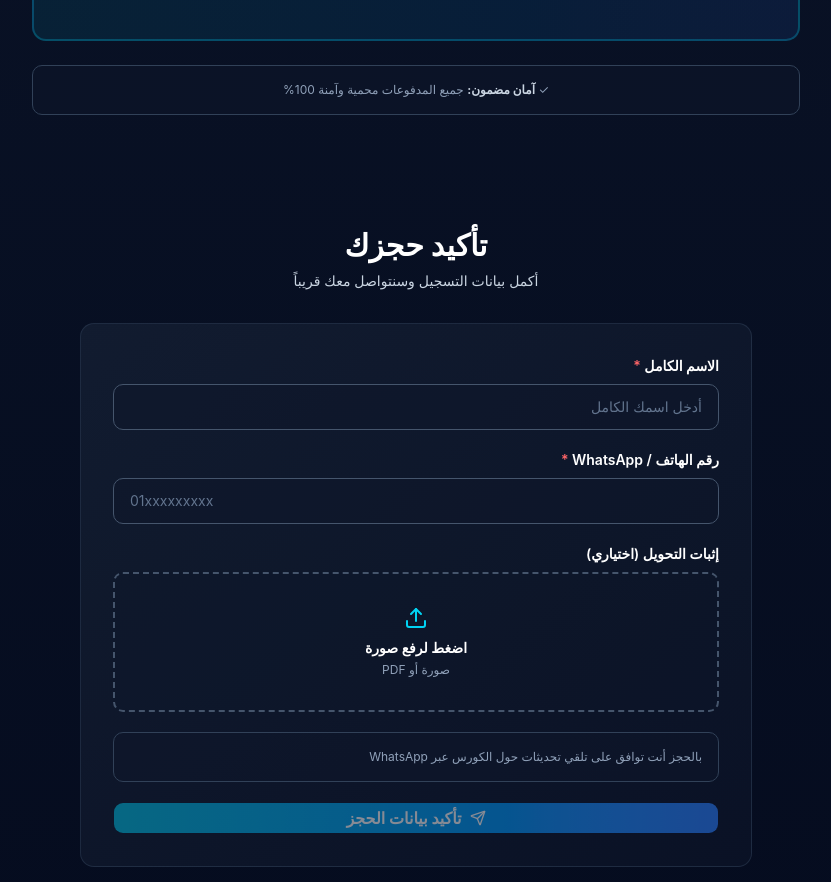
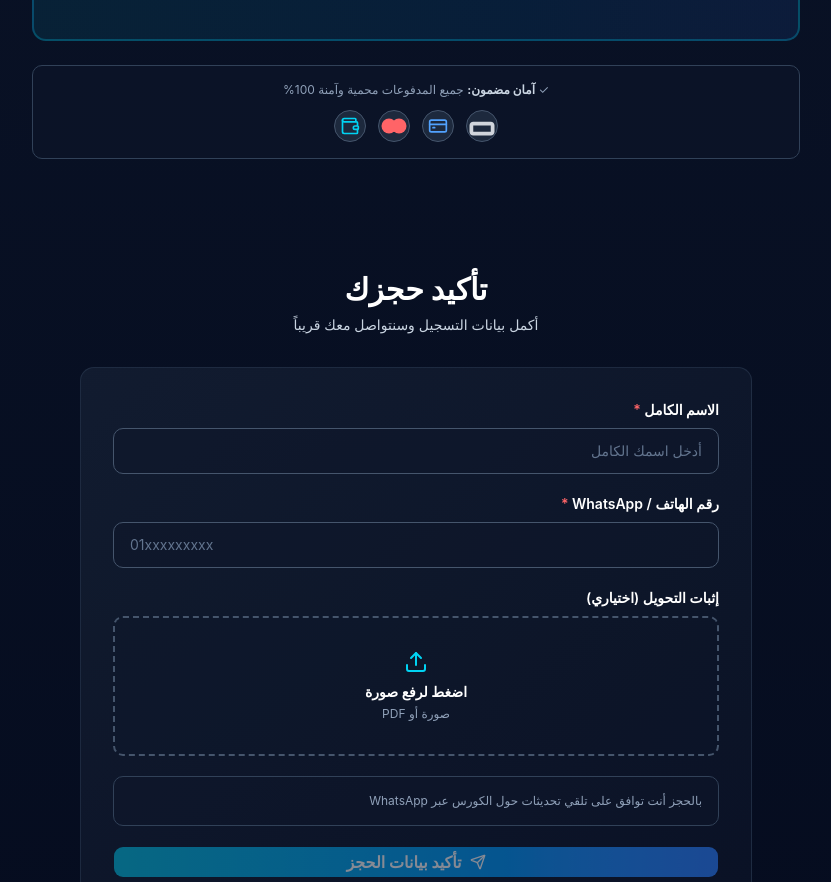
Before and after one commit to alzaytonashow-ai/crm-course, a Next.js app: page / in a window 1280 px wide. Shown: the part 5014-5896 px from the top of the page, without its empty margins (224-1055 px from the left). Built offline with nearby package versions, Linux system fonts and the light colour scheme.

Commit message:
feat: add Wallet icon and security note with icons to PaymentMethods component

```diff
--- a/components/payment-methods.tsx
+++ b/components/payment-methods.tsx
@@ -1,7 +1,7 @@
 'use client'
 
 import { useState } from 'react'
-import { Copy, CreditCard, Smartphone } from 'lucide-react'
+import { Copy, CreditCard, Smartphone, Wallet } from 'lucide-react'
 import { Button } from '@/components/ui/button'
 
 export default function PaymentMethods() {
@@ -80,11 +80,30 @@ export default function PaymentMethods() {
           </div>
         </div>
 
-        {/* Security Note */}
+        {/* Security Note with Payment Icons */}
         <div className="mt-6 text-center p-3 sm:p-4 bg-slate-900/50 rounded-lg border border-slate-700">
-          <p className="text-xs text-slate-400">
+          <p className="text-xs text-slate-400 mb-3">
             ✓ <strong className="text-slate-300">آمان مضمون:</strong> جميع المدفوعات محمية وآمنة 100%
           </p>
+          <div className="flex items-center justify-center gap-3 flex-wrap">
+            <div className="inline-flex items-center justify-center w-7 h-7 sm:w-8 sm:h-8 rounded-full bg-slate-800 border border-slate-600">
+              <svg className="w-4 h-4 sm:w-5 sm:h-5" viewBox="0 0 24 24" fill="currentColor" className="text-gray-300">
+                <path d="M19 8.5H5c-1.66 0-3 1.34-3 3v5c0 1.66 1.34 3 3 3h14c1.66 0 3-1.34 3-3v-5c0-1.66-1.34-3-3-3zm0 8h-14v-5h14v5z"/>
+              </svg>
+            </div>
+            <div className="inline-flex items-center justify-center w-7 h-7 sm:w-8 sm:h-8 rounded-full bg-slate-800 border border-slate-600">
+              <CreditCard className="w-4 h-4 sm:w-5 sm:h-5 text-blue-400" />
+            </div>
+            <div className="inline-flex items-center justify-center w-7 h-7 sm:w-8 sm:h-8 rounded-full bg-slate-800 border border-slate-600">
+              <svg className="w-4 h-4 sm:w-5 sm:h-5" viewBox="0 0 24 24" fill="currentColor" className="text-red-400">
+                <circle cx="8" cy="12" r="6"/>
+                <circle cx="16" cy="12" r="6"/>
+              </svg>
+            </div>
+            <div className="inline-flex items-center justify-center w-7 h-7 sm:w-8 sm:h-8 rounded-full bg-slate-800 border border-slate-600">
+              <Wallet className="w-4 h-4 sm:w-5 sm:h-5 text-cyan-400" />
+            </div>
+          </div>
         </div>
       </div>
     </section>
```
